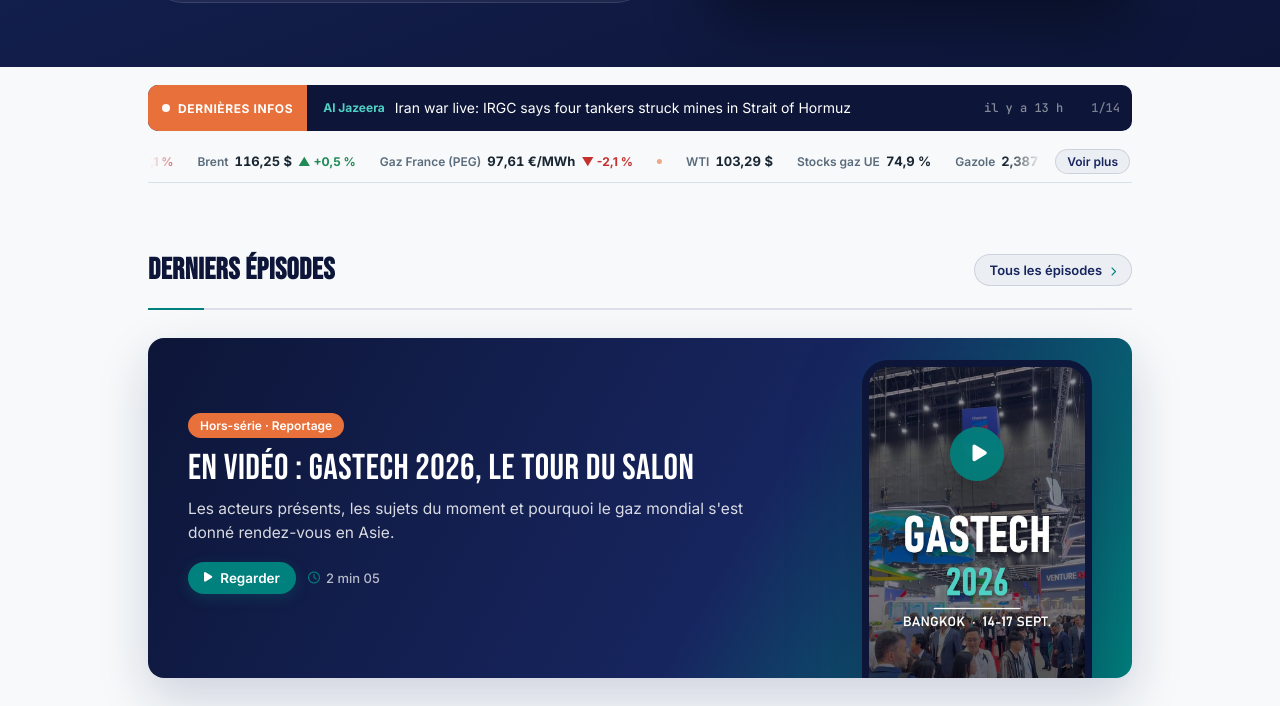
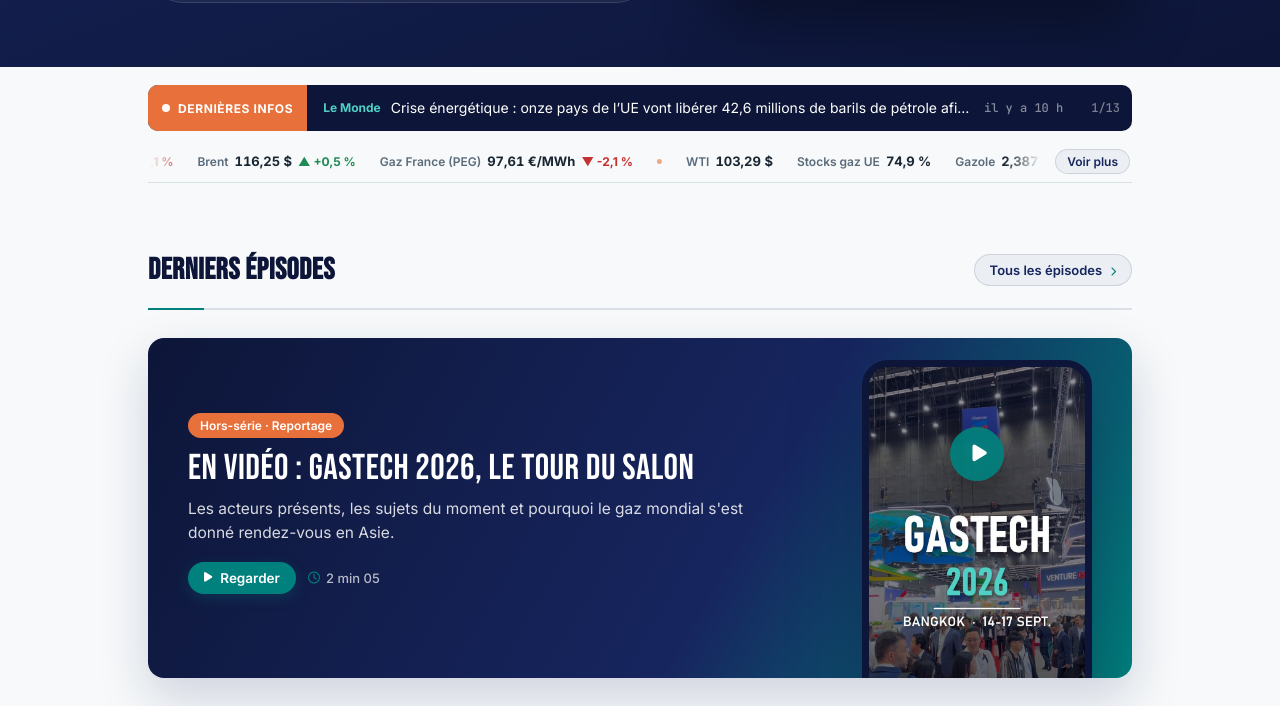
Before and after one commit to InsideEnergyMarkets/Inside-Energy-Markets, a Jekyll site: the page built from index.html, in a window 1280 px wide and 900 px high, scrolled down 417 px, cut to the strip 161-867 px from the top of the window. Built offline with Jekyll 4.4.1, drawn with Linux system fonts in a browser that asks for light colours.

Commit message:
Mise à jour automatique des actualités et incidents

```diff
--- a/_data/incidents.json
+++ b/_data/incidents.json
@@ -1,5 +1,5 @@
 {
- "updated_at": "2026-10-30T00:09:22+00:00",
+ "updated_at": "2026-10-30T06:17:59+00:00",
  "stats": {
   "total_30d": 44,
   "attacks_30d": 36,
--- a/_data/news.json
+++ b/_data/news.json
@@ -1,12 +1,19 @@
 {
- "updated_at": "2026-10-30T00:09:22+00:00",
+ "updated_at": "2026-10-30T06:17:59+00:00",
  "items": [
   {
-   "title": "Iran war live: IRGC says four tankers struck mines in Strait of Hormuz",
-   "url": "https://www.aljazeera.com/news/liveblog/2026/10/30/iran-war-live-irgc-says-four-tankers-struck-mines-in-strait-of-hormuz?traffic_source=rss",
-   "source": "Al Jazeera",
-   "lang": "en",
-   "date": "2026-10-30T00:00:00+00:00"
+   "title": "Crise énergétique : onze pays de l’UE vont libérer 42,6 millions de barils de pétrole afin de stabiliser les prix du gazole avant l’hiver",
+   "url": "https://www.lemonde.fr/economie/article/2026/10/30/crise-energetique-onze-pays-de-l-ue-vont-liberer-42-6-millions-de-barils-de-petrole-afin-de-stabiliser-les-prix-du-gazole-avant-l-hiver_6802691_3234.html",
+   "source": "Le Monde",
+   "lang": "fr",
+   "date": "2026-10-30T03:21:07+00:00"
+  },
+  {
+   "title": "Quatre pétroliers en feu après des explosions de mines dans le détroit d’Ormuz",
+   "url": "https://www.lemonde.fr/international/article/2026/10/30/quatre-petroliers-en-feu-apres-des-explosions-de-mines-dans-le-detroit-d-ormuz_6802559_3210.html",
+   "source": "Le Monde",
+   "lang": "fr",
+   "date": "2026-10-30T01:52:18+00:00"
   },
   {
    "title": "Seven oil tankers carrying 288,000 tonnes of Russian diesel sail towards US",
@@ -28,20 +35,6 @@
    "source": "Le Monde",
    "lang": "fr",
    "date": "2026-10-29T10:05:06+00:00"
-  },
-  {
-   "title": "Superprofits de TotalEnergies : est-il vraiment possible de taxer les bénéfices exceptionnels des pétroliers ?",
-   "url": "https://www.lemonde.fr/les-decodeurs/article/2026/10/29/superprofits-de-totalenergies-est-il-vraiment-possible-de-taxer-les-benefices-exceptionnels-des-petroliers_6686551_4355771.html",
-   "source": "Le Monde",
-   "lang": "fr",
-   "date": "2026-10-29T09:39:51+00:00"
-  },
-  {
-   "title": "TotalEnergies : bénéfice inédit au troisième trimestre, à 8,3 milliards de dollars ; le gouvernement appelle le groupe à répercuter la baisse des prix",
-   "url": "https://www.lemonde.fr/economie/article/2026/10/29/totalenergies-benefice-inedit-au-troisieme-trimestre-a-8-3-milliards-de-dollars-le-gouvernement-appelle-le-groupe-a-repercuter-la-baisse-des-prix_6802292_3234.html",
-   "source": "Le Monde",
-   "lang": "fr",
-   "date": "2026-10-29T08:57:54+00:00"
   },
   {
    "title": "Commission launches High-Level Dialogue with the European refining sector",
--- a/_data/podcast.json
+++ b/_data/podcast.json
@@ -1,5 +1,5 @@
 {
- "updated_at": "2026-10-30T00:09:22+00:00",
+ "updated_at": "2026-10-30T06:17:59+00:00",
  "episodes": {
   "10": {
    "audio": "https://anchor.fm/s/10edf0868/podcast/play/126486789/https%3A%2F%2Fd3ctxlq1ktw2nl.cloudfront.net%2Fstaging%2F2026-8-29%2F489715b9-9275-387d-cec8-06e4f3de2244.mp3",
```
